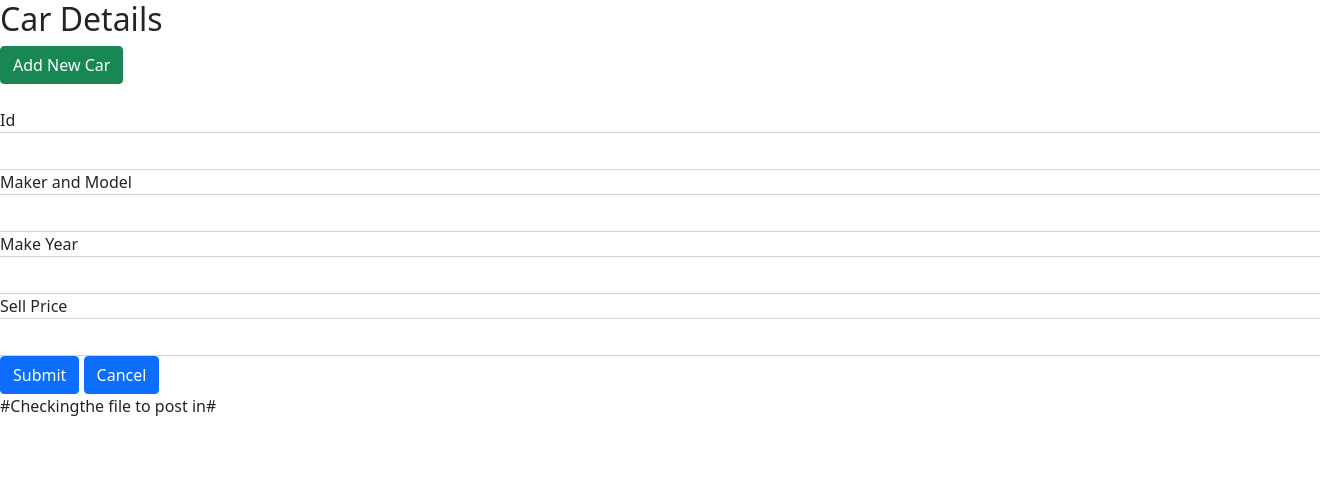
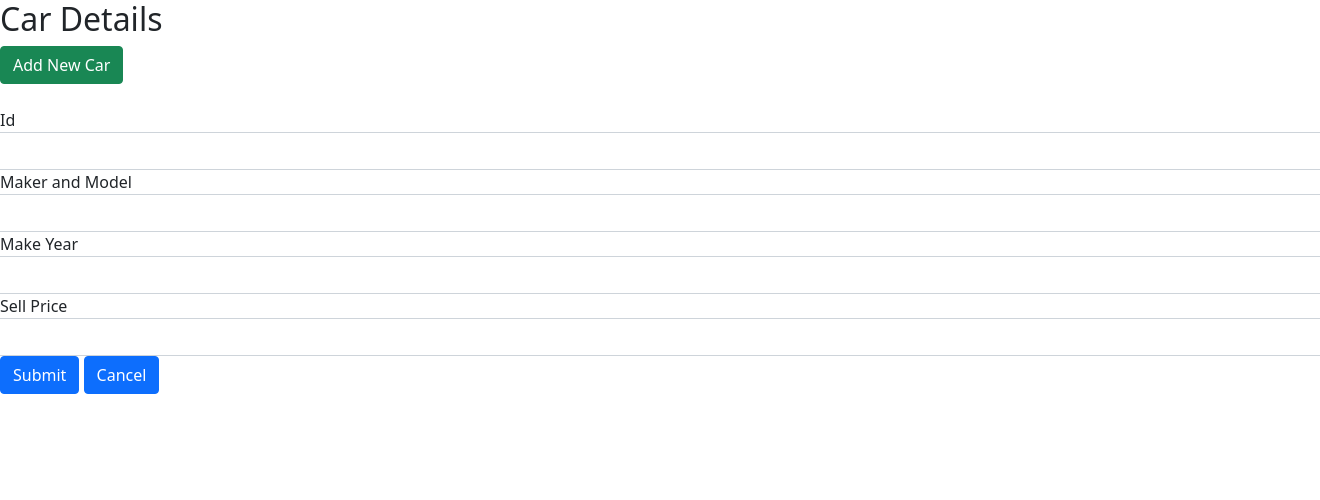
Before and after one commit to sckanalytics/Crudoperations, a Flask app: page /addcar in a window 1320 px wide; the page is wider, and only the part inside the window is pictured. Shown: the top 500 px of that part. Run offline with Flask 3, Linux system fonts and the light colour scheme.

Commit message:
comment removed

```diff
--- a/templates/addcar.html
+++ b/templates/addcar.html
@@ -38,4 +38,3 @@
         <a href="/" class="btn btn-primary">Cancel</a>
       </form>
 </body>
-#Checkingthe file to post in#
```
